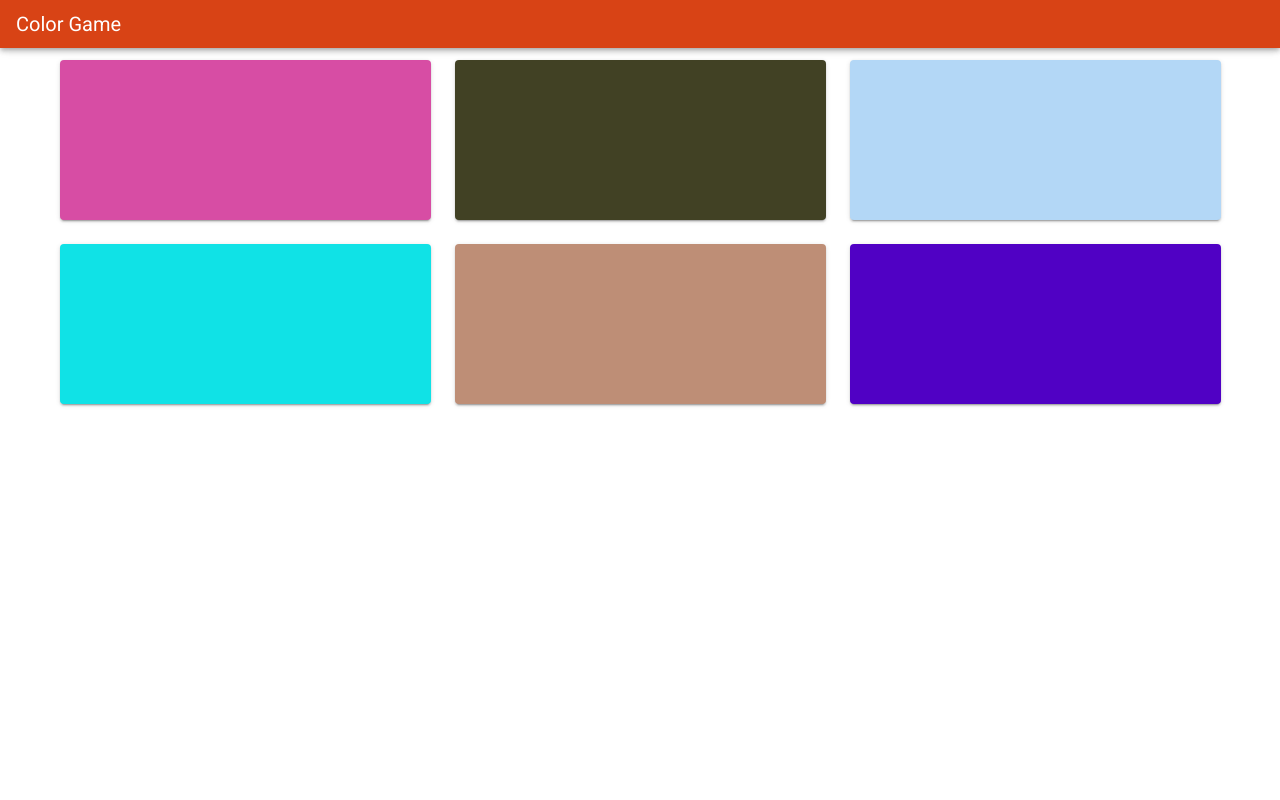
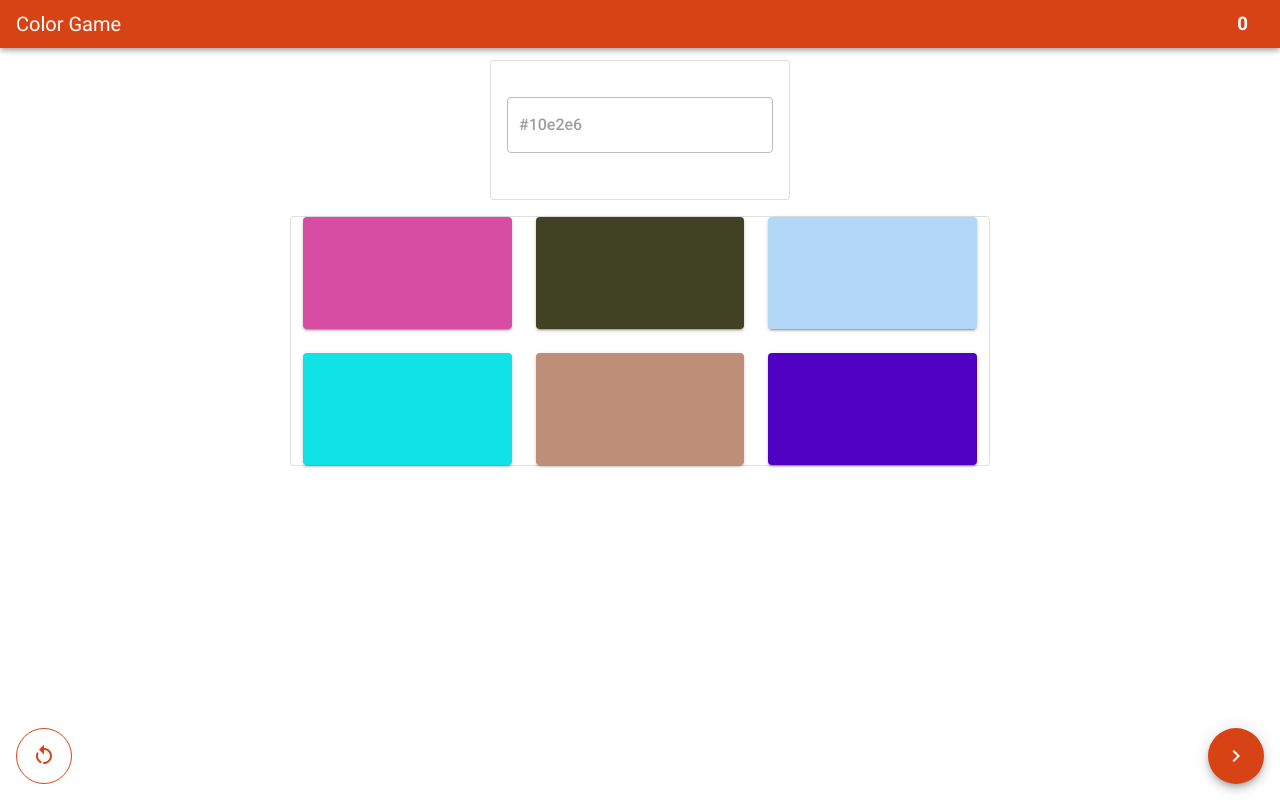
Before and after one commit to logotip4ik/ColorGame, a Vue app: page / in a window 1280 px wide. Built offline with nearby package versions, Linux system fonts and the light colour scheme.

Commit message:
🎉Added lot's of new features

```diff
--- a/src/App.vue
+++ b/src/App.vue
@@ -1,9 +1,26 @@
 <template>
   <v-app>
     <v-main>
-      <Navbar/>
-      <v-scale-transition>
-        <v-container>
+      <Navbar
+        :guessed="guessed"/>
+      <v-container>
+        <v-card
+          outlined
+          max-width="300px"
+          class="mx-auto">
+          <v-card-title>
+            <v-text-field
+              class="mt-5"
+              v-model="guessColor"
+              color="grey darken-4"
+              outlined
+              disabled/>
+          </v-card-title>
+        </v-card>
+        <v-card
+          outlined
+          max-width="700px"
+          class="mt-4 px-3 mx-auto">
           <v-row
             v-for="(row, i) in colors"
             :key="i"
@@ -19,8 +36,27 @@
                 :color="color"/>
             </v-col>
           </v-row>
+        </v-card>
+        <v-container fluid>
+          <v-btn
+            fixed right bottom
+            dark
+            color="deep-orange darken-3"
+            fab
+            @click="skip">
+            <v-icon>mdi-chevron-right</v-icon>
+          </v-btn>
+          <v-btn
+            fixed left bottom
+            dark
+            outlined
+            color="deep-orange darken-3"
+            fab
+            @click="restart">
+            <v-icon>mdi-restart</v-icon>
+          </v-btn>
         </v-container>
-      </v-scale-transition>
+      </v-container>
       <SuccessOverlay
         :success="success"
         :color="colorGuess"
@@ -47,9 +83,12 @@ export default {
     success: false,
     colorGuess: '',
     colorName: '',
+    guessed: 0,
   }),
   beforeMount() {
     this.genColors();
+    if (!localStorage.guessed) localStorage.guessed = 0;
+    else this.guessed = Number(localStorage.guessed);
   },
   computed: {
     guessColor() {
@@ -57,23 +96,48 @@ export default {
     },
   },
   methods: {
+    async fetchColor(color) {
+      const colorApi = `https://cors-anywhere.herokuapp.com/http://thecolorapi.com/id?hex=${color.slice(1)}&format=json`;
+      let name = await fetch(colorApi, {
+        headers: { Origin: 'http://thecolorapi.com/' },
+      });
+      name = await name.json();
+      return name.name.value;
+    },
+    changeScore(isAdding = false) {
+      const guessed = Number(localStorage.guessed);
+      if (isAdding) {
+        localStorage.guessed = guessed + 1;
+        this.guessed = guessed + 1;
+      } else {
+        localStorage.guessed = guessed - 1;
+        this.guessed = guessed - 1;
+      }
+    },
     async cliked(color) {
       const guess = this.guessColor;
-      const colorApi = `https://cors-anywhere.herokuapp.com/http://thecolorapi.com/id?hex=${guess.slice(1)}&format=json`;
       if (color === guess) {
+        this.changeScore(true);
         this.success = !this.success;
         this.colorGuess = guess;
-        let name = await fetch(colorApi + guess.slice(1), {
-          headers: { Origin: 'http://thecolorapi.com/' },
-        });
-        name = await name.json();
-        this.colorName = name.name.value;
+        this.colorName = await this.fetchColor(guess);
         setTimeout(() => {
           this.genColors();
           this.success = false;
           this.colorName = '';
-        }, 2000);
+        }, 3000);
+      } else {
+        this.changeScore();
       }
+    },
+    skip() {
+      this.changeScore();
+      this.genColors();
+    },
+    restart() {
+      localStorage.guessed = 0;
+      this.guessed = 0;
+      this.genColors();
     },
     genColors() {
       const res = [];
--- a/src/components/Card.vue
+++ b/src/components/Card.vue
@@ -1,7 +1,7 @@
 <template>
   <v-card
     @click="$emit('clicked-color', color)"
-    height="10rem"
+    height="7rem"
     max-width="450px"
     :color="color">
     <v-card-text>
--- a/src/components/Navbar.vue
+++ b/src/components/Navbar.vue
@@ -6,11 +6,36 @@
     <v-toolbar-title>
       Color Game
     </v-toolbar-title>
+    <v-spacer/>
+    <v-toolbar-items>
+      <!-- <h2 @click="">{{colorGuessed}}</h2> -->
+      <v-tooltip
+        bottom
+        nudge-bottom="15px"
+        :open-on-click="true"
+        :open-on-focus="true">
+        <template v-slot:activator="{ on, attrs }">
+          <h3
+            class="my-auto mr-4"
+            v-bind="attrs"
+            v-on="on">
+            {{guessed}}</h3>
+        </template>
+        Number you guessed color. Each time you skip or
+         you don't guess color your score will be subtracted
+      </v-tooltip>
+    </v-toolbar-items>
   </v-app-bar>
 </template>
 
 <script>
 export default {
   name: 'Navbar',
+  props: {
+    guessed: {
+      type: Number,
+      required: true,
+    },
+  },
 };
 </script>
--- a/src/components/SuccessOverlay.vue
+++ b/src/components/SuccessOverlay.vue
@@ -1,5 +1,6 @@
 <template>
   <v-dialog
+    persistent
     v-model="successModel"
     max-width="500px">
     <v-card
@@ -8,7 +9,7 @@
         Hoorey you guess color 🎉
       </v-card-title>
       <v-card-text>
-        Congratulations this was {{color}} with name <pre>{{name}}</pre>
+        Congratulations this was {{color}} with name: <pre style="font-size: 20px">{{name}}</pre>
       </v-card-text>
     </v-card>
   </v-dialog>
```
Also changed, not shown: 1 other file (tests, documents, lock files or other folders).
